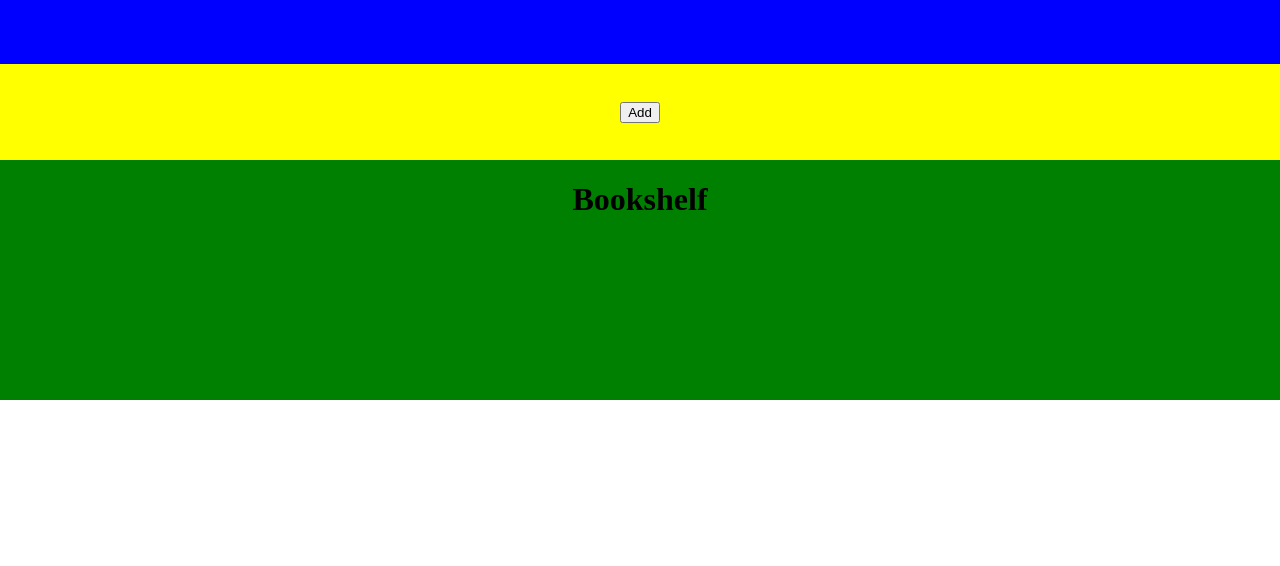
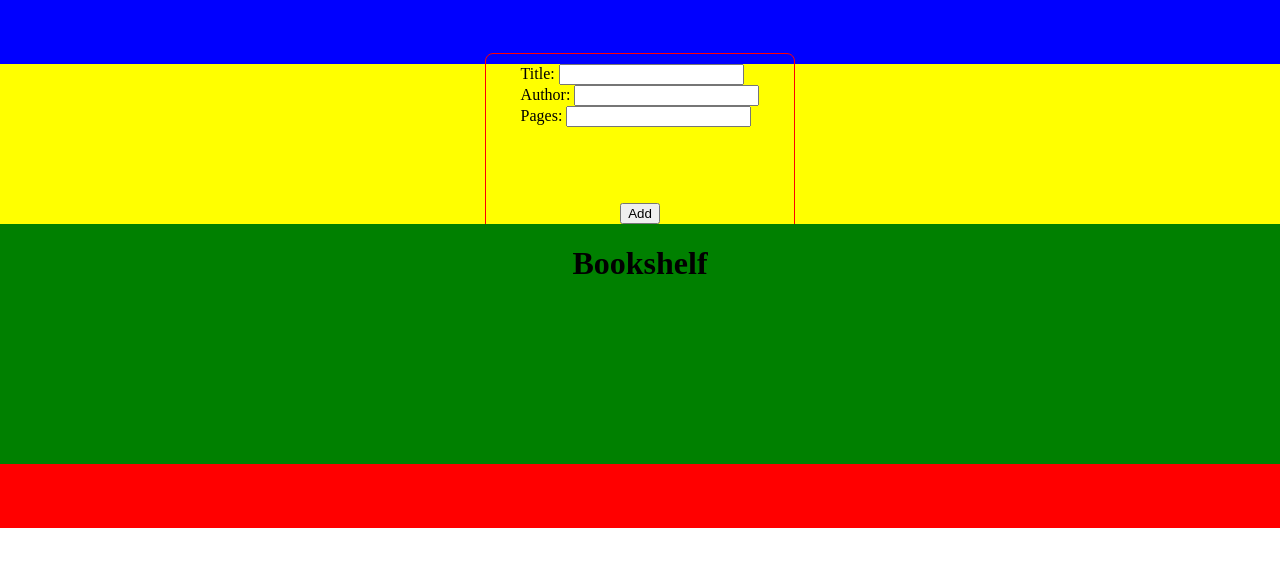
Before and after one commit to kimcha-0/reading-tracker, a plain HTML site: page index.html in a window 1280 px wide. Drawn offline with Linux system fonts and the light colour scheme.

Commit message:
trying to figure out how to create endpoints for the form

```diff
--- a/index.html
+++ b/index.html
@@ -11,7 +11,20 @@
             <div class="header-container"></div>
             <div class="add-book-container">
                 <div class="add-book-form">
-                    <form action="" type="post"></form>
+                    <form action="" type="post">
+                        <div>
+                            <label for="book-title">Title:</label>
+                            <input type="text" name="bookTitle" id="book-title">
+                        </div>
+                        <div>
+                            <label for="book-title">Author:</label>
+                            <input type="text" name="bookAuthor" id="book-author">
+                        </div>
+                        <div>
+                            <label for="book-title">Pages:</label>
+                            <input type="text" name="bookPages" id="book-pages">
+                        </div>
+                    </form>
                     <button type="submit">Add</button>
                 </div>
             </div>
--- a/style.css
+++ b/style.css
@@ -17,10 +17,24 @@ body {
 .add-book-container {
     display: flex;
     justify-content: center;
-    height: 6rem;
+    height: 10rem;
     background-color: yellow;
     align-items: center;
 }
+
+.add-book-form {
+    border: 1px solid red;
+    border-radius: 0.5rem;
+    padding: 10px;
+    display: flex;
+    align-items: center;
+    justify-content: space-between;
+    flex-direction: column;
+    width: 18rem;
+    height: 10rem;
+}
+
+
 
 .books-container {
     display: flex;
@@ -34,5 +48,5 @@ body {
     display: flex;
     background-color: red;
     height: 4rem;
-    align-self: flex-end;
+    justify-self: flex-end;
 }
```
Also changed, not shown: server.ts (+14 -2 lines).
